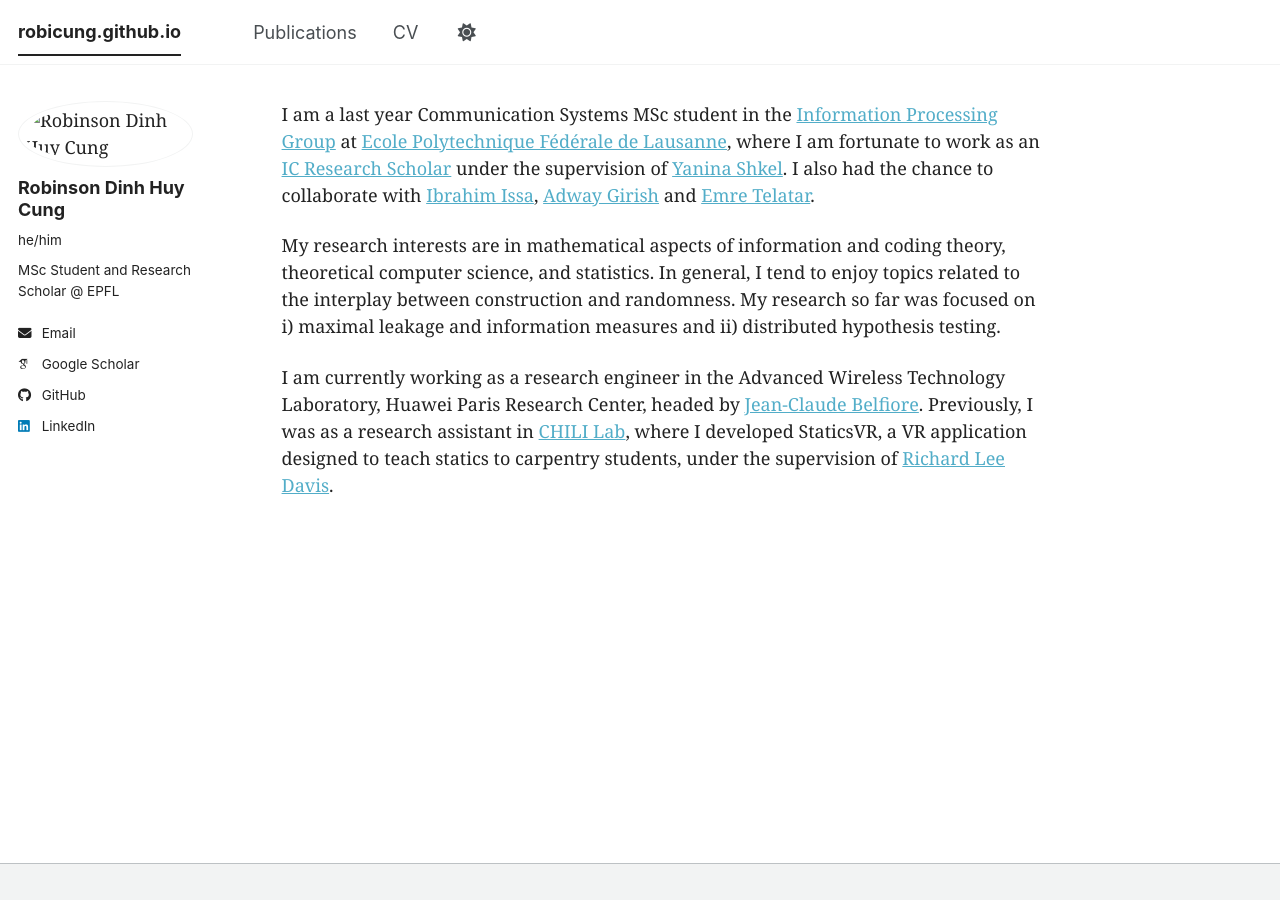
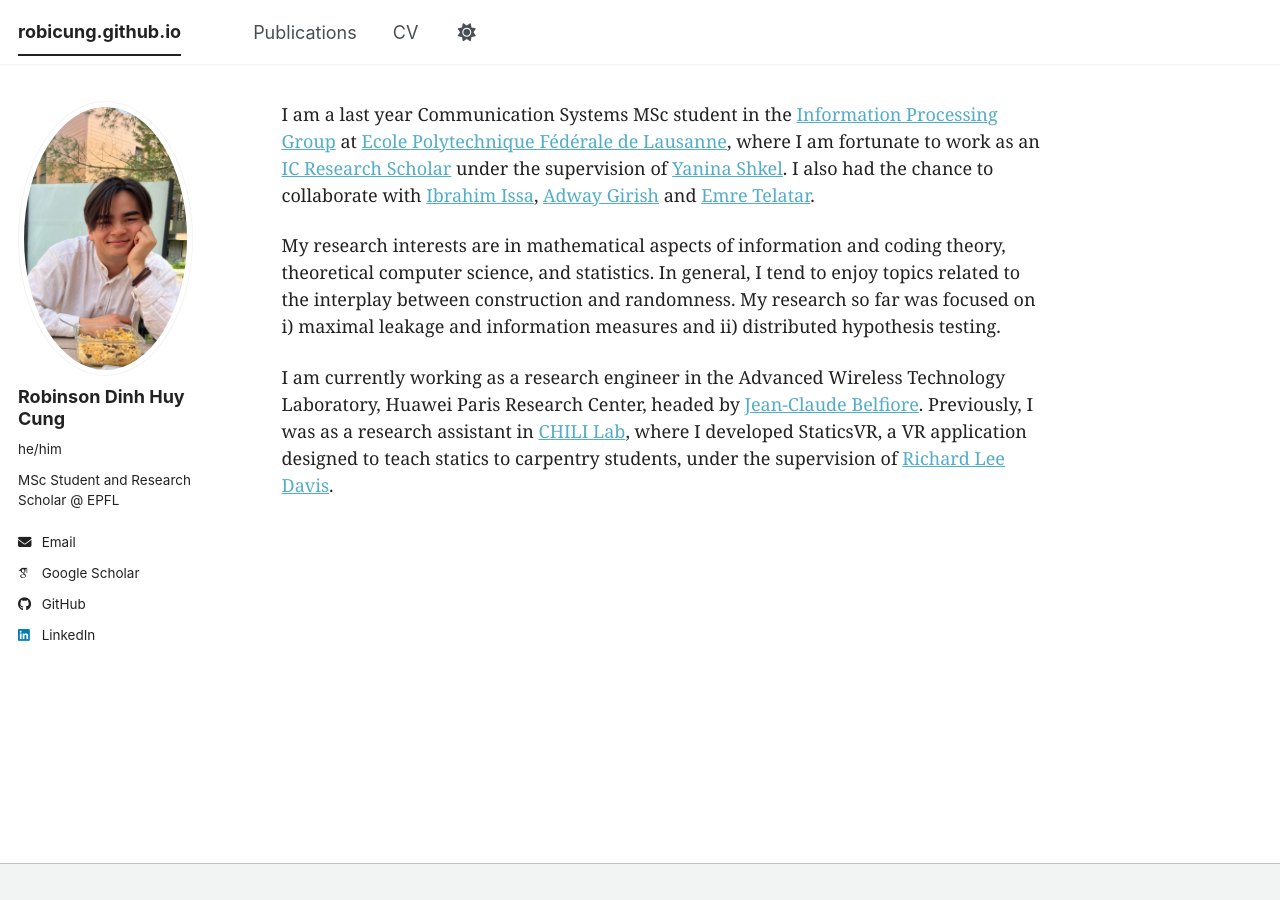
Before and after one commit to robicung/robicung.github.io, a Jekyll site: the page built from _pages/about.md, in a window 1280 px wide. Built offline with Jekyll 4.4.1, drawn with Linux system fonts in a browser that asks for light colours; some web fonts are replaced; a script bundle is joined from its source files by our own code; library files that are not in the unit come from our copies.

Commit message:
Update _config.yml

```diff
--- a/_config.yml
+++ b/_config.yml
@@ -23,7 +23,7 @@ repository               : "robicung/robicung.github.io"
 #               Additional customization can be done by editing /_includes/author-profile.html
 author:
   # Biographic information
-  avatar           : "/images/photo_website.jpg"
+  avatar           : "photo_website.jpg"
   name             : "Robinson Dinh Huy Cung"
   pronouns         : "he/him"
   bio              : "MSc Student and Research Scholar @ EPFL"
```
